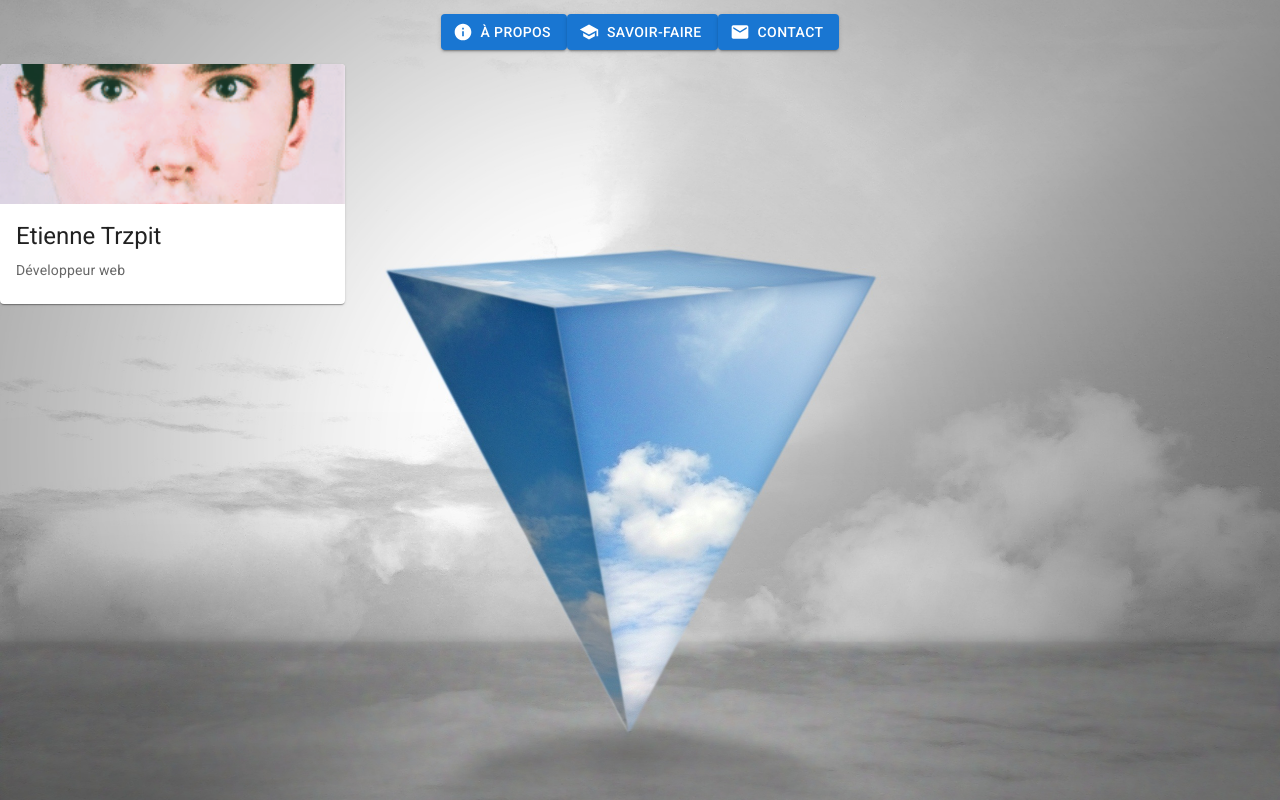
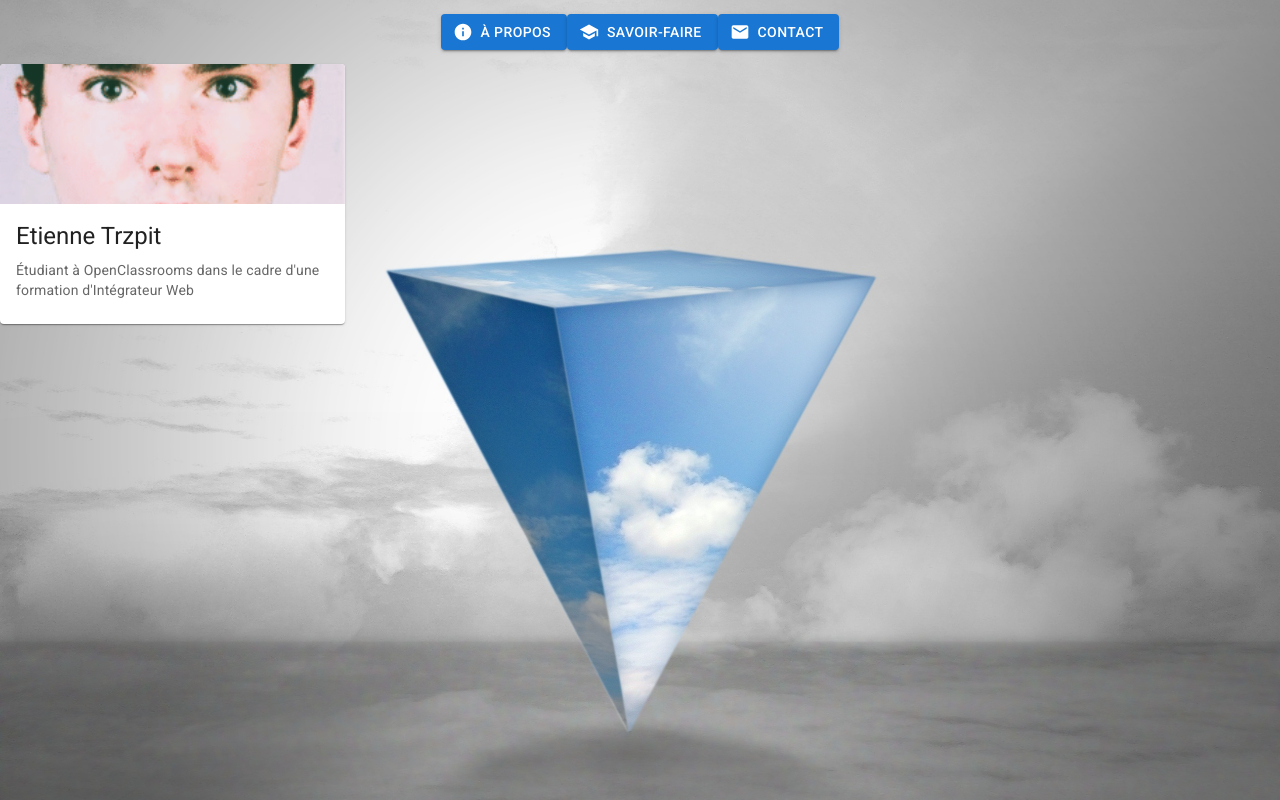
Before and after one commit to EtienneTrzpit/portfolio, a React (Create React App) app: page / in a window 1280 px wide. Built offline with nearby package versions, Linux system fonts and the light colour scheme.

Commit message:
amélioration description

```diff
--- a/src/components/CardTitle.jsx
+++ b/src/components/CardTitle.jsx
@@ -15,7 +15,7 @@ const CardTitle =() => {
                 image={photoEtienne}
             />
             <CardContent>
-                <Title name="Etienne Trzpit" description="Développeur web" />
+                <Title name="Etienne Trzpit" description="Étudiant à OpenClassrooms dans le cadre d'une formation d'Intégrateur Web" />
             </CardContent>
       </Card>
     );
```
